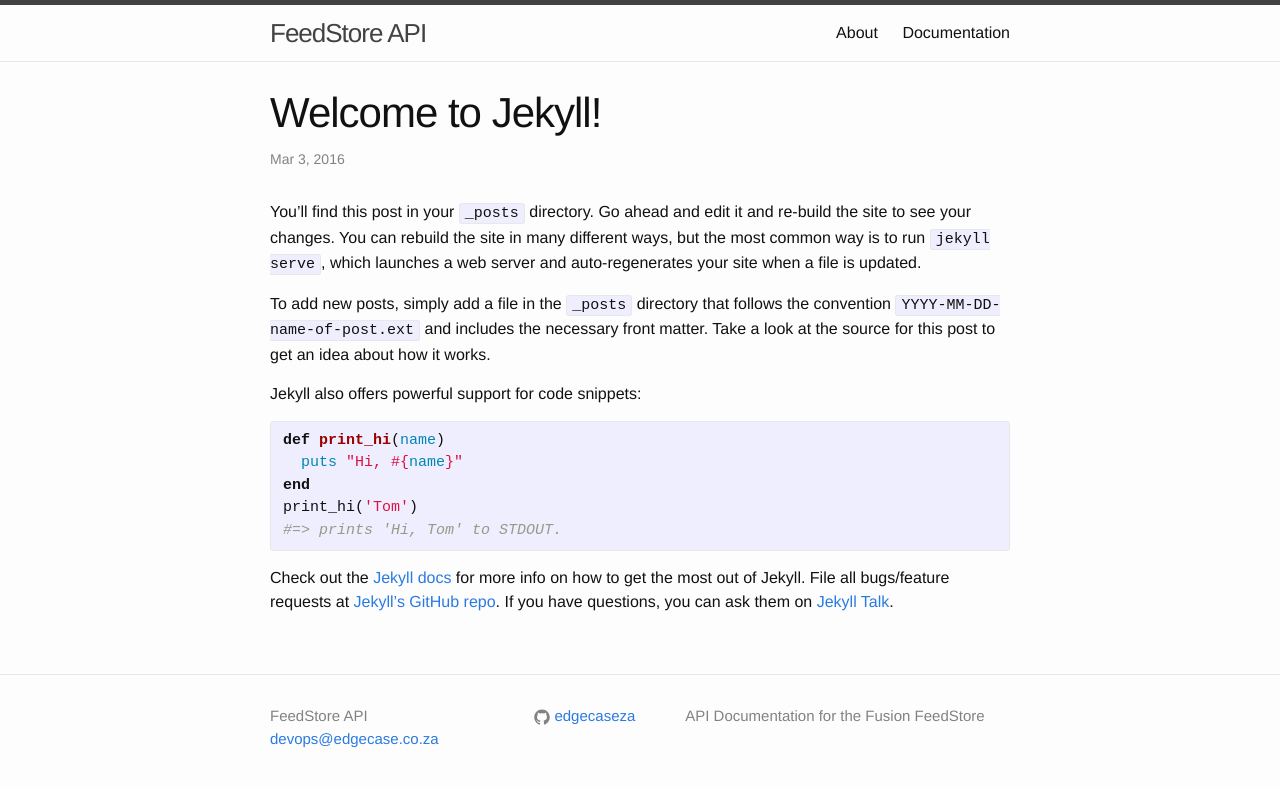
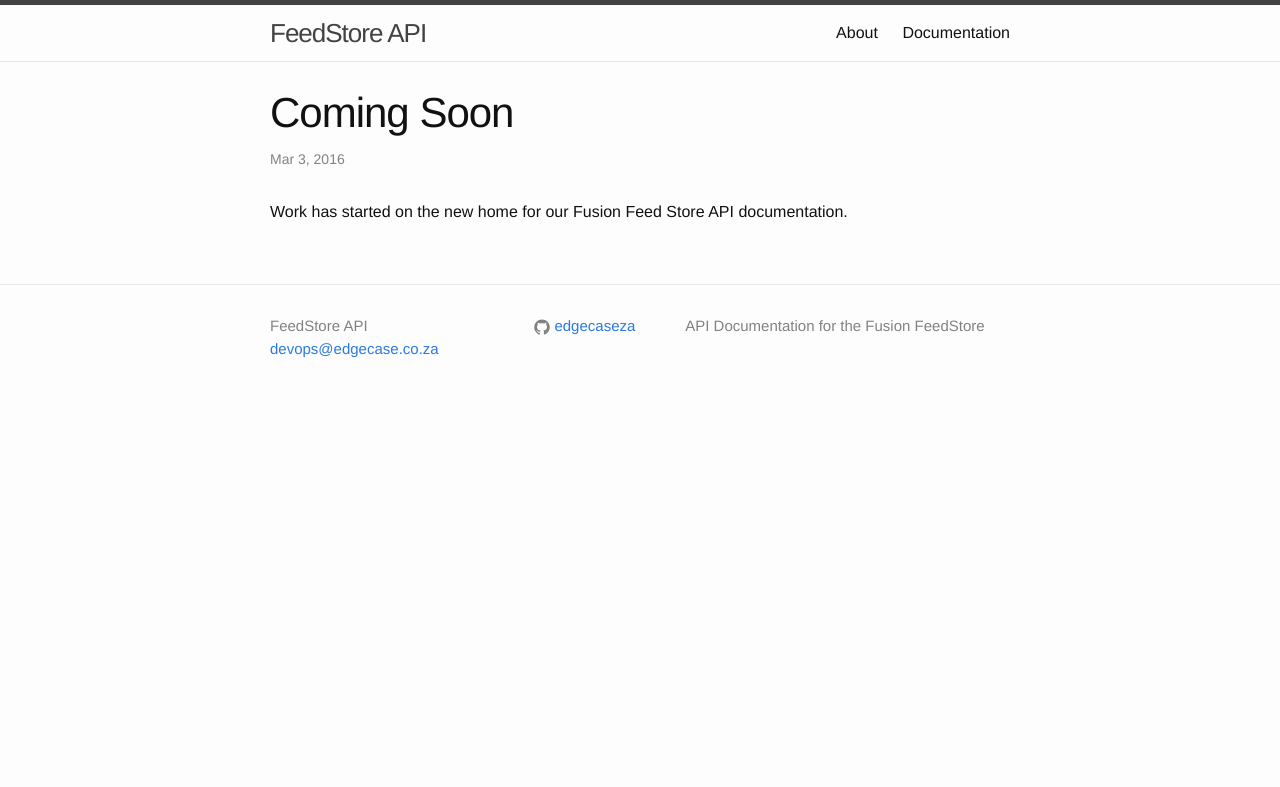
Before and after one commit to EdgeCaseZA/FeedStoreAPI, a Jekyll site: the page built from _posts/2016-03-03-welcome-to-jekyll.markdown, in a window 1280 px wide. Shown: the top 787 px of the page. Built offline with Jekyll 4.4.1, drawn with Linux system fonts in a browser that asks for light colours.

Commit message:
updated first post

```diff
--- a/_posts/2016-03-03-welcome-to-jekyll.markdown
+++ b/_posts/2016-03-03-welcome-to-jekyll.markdown
@@ -1,25 +1,6 @@
 ---
 layout: post
-title:  "Welcome to Jekyll!"
+title:  "Coming Soon"
 date:   2016-03-03 14:18:10 +0200
-categories: jekyll update
 ---
-You’ll find this post in your `_posts` directory. Go ahead and edit it and re-build the site to see your changes. You can rebuild the site in many different ways, but the most common way is to run `jekyll serve`, which launches a web server and auto-regenerates your site when a file is updated.
-
-To add new posts, simply add a file in the `_posts` directory that follows the convention `YYYY-MM-DD-name-of-post.ext` and includes the necessary front matter. Take a look at the source for this post to get an idea about how it works.
-
-Jekyll also offers powerful support for code snippets:
-
-{% highlight ruby %}
-def print_hi(name)
-  puts "Hi, #{name}"
-end
-print_hi('Tom')
-#=> prints 'Hi, Tom' to STDOUT.
-{% endhighlight %}
-
-Check out the [Jekyll docs][jekyll-docs] for more info on how to get the most out of Jekyll. File all bugs/feature requests at [Jekyll’s GitHub repo][jekyll-gh]. If you have questions, you can ask them on [Jekyll Talk][jekyll-talk].
-
-[jekyll-docs]: http://jekyllrb.com/docs/home
-[jekyll-gh]:   https://github.com/jekyll/jekyll
-[jekyll-talk]: https://talk.jekyllrb.com/
+Work has started on the new home for our Fusion Feed Store API documentation.
```
